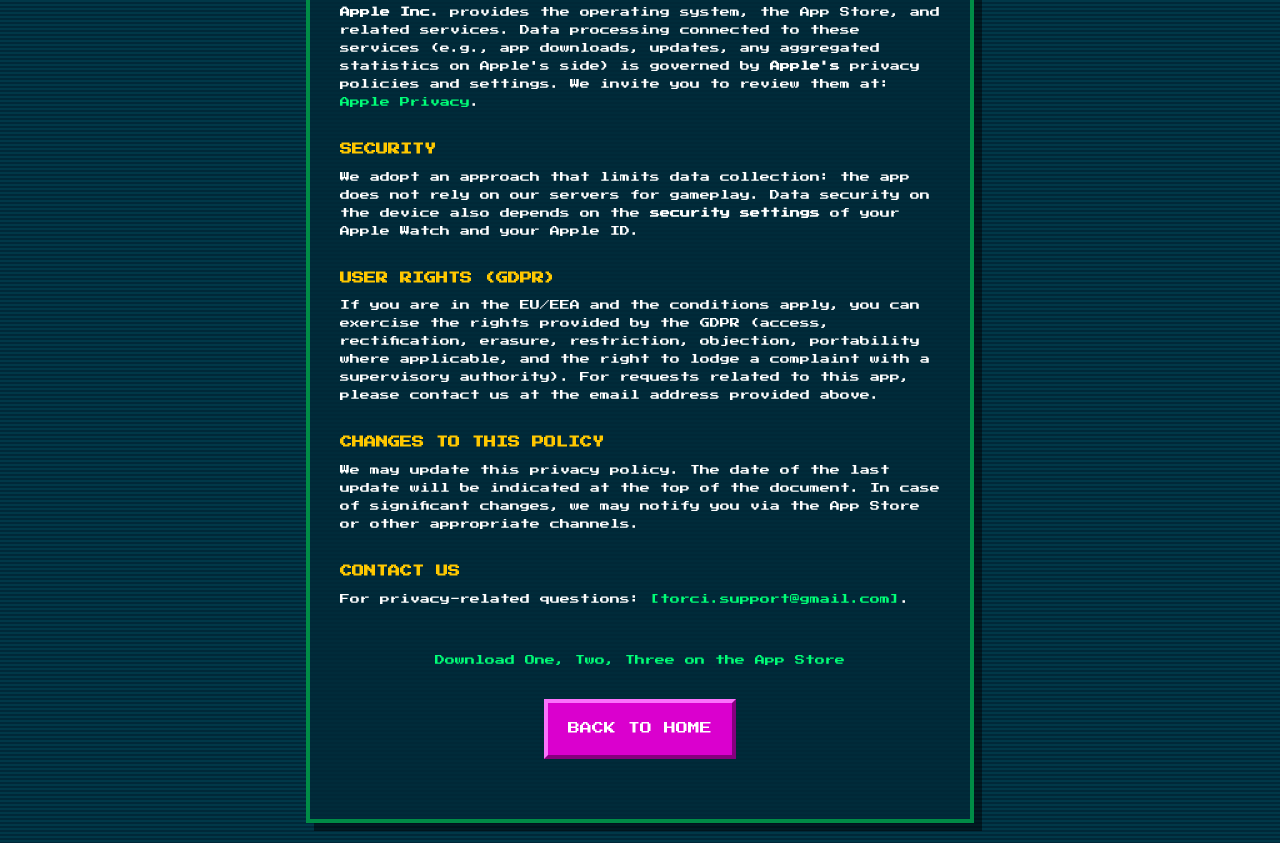
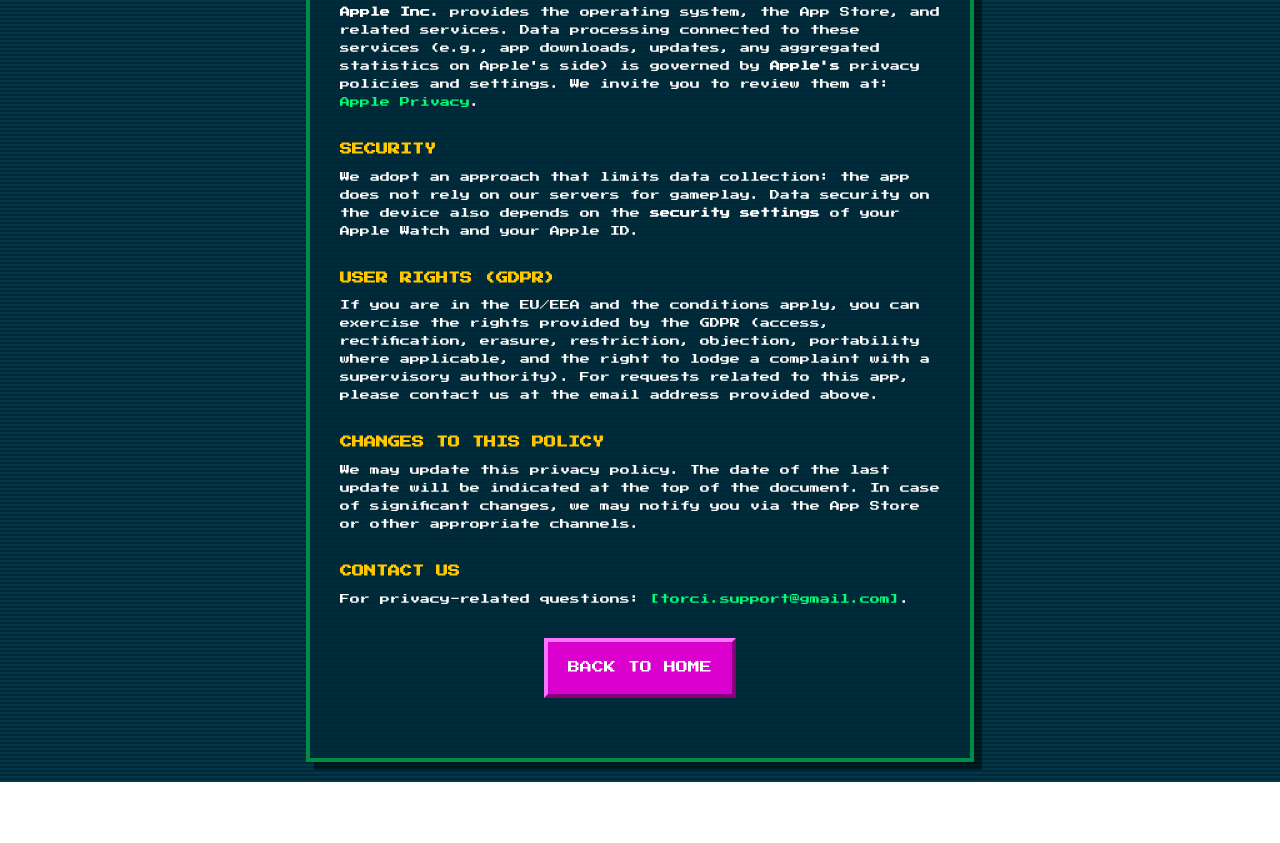
Before and after one commit to torcy-it/one-two-tree, a plain HTML site: page privacy.html in a window 1280 px wide. Shown: the part 1106-1949 px from the top of the page. After the commit the page ends 1888 px from the top, so only its background shows below. Drawn offline with Linux system fonts and the light colour scheme.

Commit message:
Update privacy.html

```diff
--- a/privacy.html
+++ b/privacy.html
@@ -53,12 +53,6 @@
         <h2>Contact us</h2>
         <p>For privacy-related questions: <a href="mailto:[torci.support@gmail.com]">[torci.support@gmail.com]</a>.</p>
 
-        <br>
-
-        <p style="text-align: center; margin-bottom: 30px;">
-            <a href="[INSERISCI_IL_TUO_LINK_QUI]" target="_blank">Download One, Two, Three on the App Store</a>
-        </p>
-
         <a href="index.html" class="pixel-btn">BACK TO HOME</a>
 
     </div>
```
